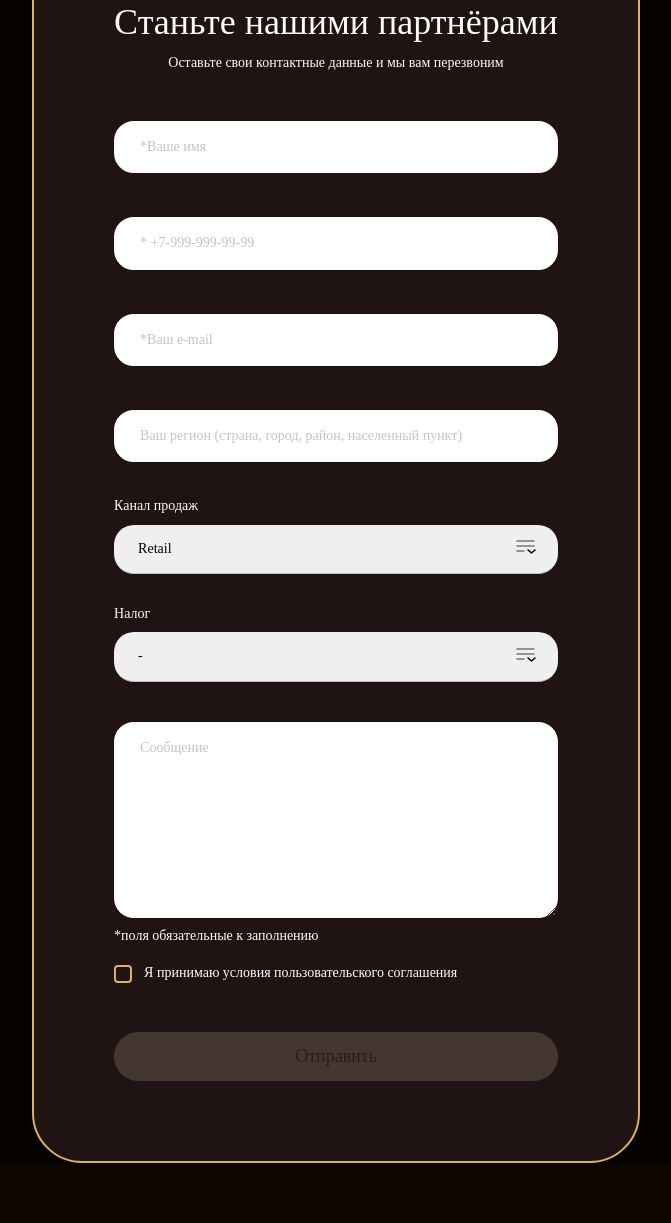
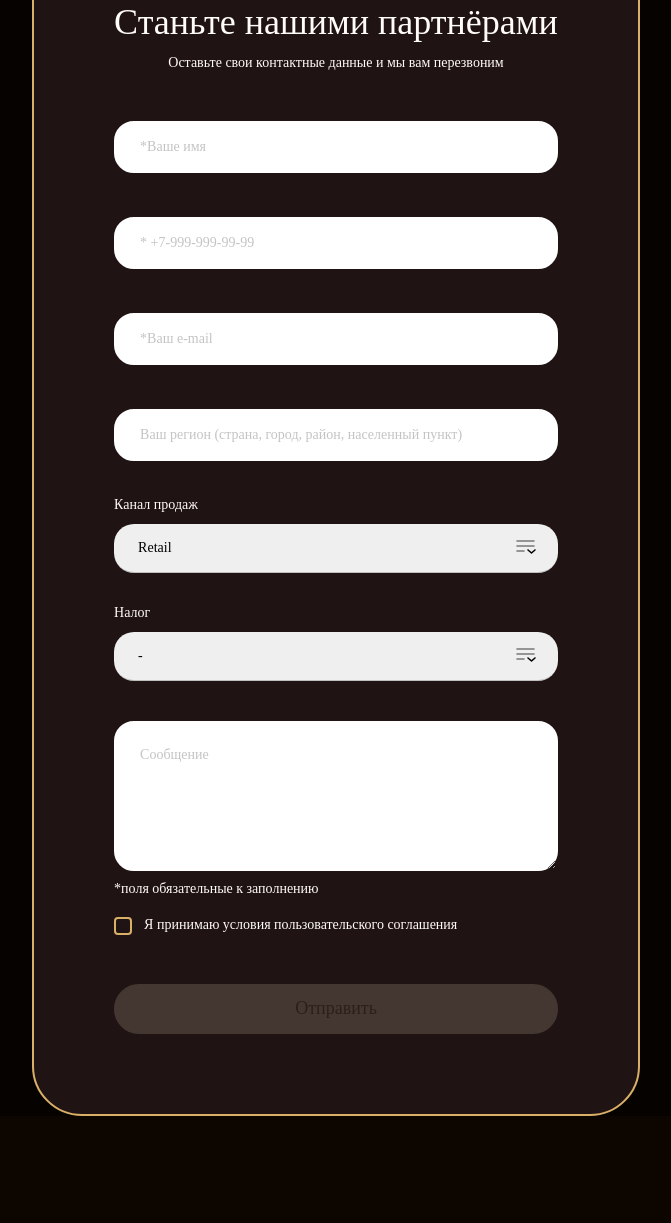
Before and after one commit to Vlaldis95/KubanBread, a Django app: page /contacts/ in a window 1280 px wide. Shown: the part 1373-2596 px from the top of the page, without its empty margins (304-975 px from the left). Run offline with Django 4.2, Linux system fonts and the light colour scheme; some web fonts are replaced.

Commit message:
fix: исправить форму

```diff
--- a/kubansite/pages/forms.py
+++ b/kubansite/pages/forms.py
@@ -33,9 +33,9 @@
     text = forms.CharField(
         widget=forms.Textarea(
             attrs={'placeholder': 'Сообщение',
-                   'class': 'popup__input form__input'}), max_length=200, required=False)
+                   'class': 'popup__input popup__input_type_text form__input'}), max_length=200, required=False)
     rules = forms.BooleanField(
         label='Я принимаю условия пользовательского соглашения',
         widget=forms.CheckboxInput(
             attrs={'class':
-                   'popup__input service-form__input option-template-input choose-services__option'}))
+                   'popup__input form__input form__input_el_extra_options'}))
--- a/kubansite/pages/templates/base.html
+++ b/kubansite/pages/templates/base.html
@@ -5,15 +5,10 @@
   <meta charset="UTF-8">
   <meta http-equiv="X-UA-Compatible" content="IE=edge">
   <meta name="viewport" content="width=device-width, initial-scale=1">
-  <meta
-    name="keywords"
-    content="{% block keywords %}Default title{% endblock keywords %}">
-  <meta
-    name="description"
-    content="{% block description %}Default title{% endblock description %}">
-  <link
-    rel="stylesheet"
-    href="{% static 'pages/index.css' %}">
+  <meta name="keywords" content="{% block keywords %}Default title{% endblock keywords %}">
+  <meta name="description" content="{% block description %}Default title{% endblock description %}">
+  <link rel="icon" type="image/x-icon" href="{% static 'images/favicon.ico' %}">
+  <link rel="stylesheet" href="{% static 'pages/index.css' %}">
   <title>{% block title %}Default title{% endblock title %}</title>
 </head>
 <body class="root">
--- a/kubansite/pages/templates/pages/contacts.html
+++ b/kubansite/pages/templates/pages/contacts.html
@@ -86,7 +86,7 @@
           <div class="option-template-container">
             <label for="id_rules" class="service-form__label">
               {{ form.rules }}
-              <span class="service-form__image service-form__image_type_option form__pseudo-item form__pseudo-item_type_radio"></span>
+              <span class="form__pseudo-item form__pseudo-item_type_radio"></span>
               Я принимаю условия пользовательского соглашения
             </label>
             <span class="popup__error {{form.rules.name}}-error"></span>
--- a/kubansite/static/blocks/category/category.css
+++ b/kubansite/static/blocks/category/category.css
@@ -40,6 +40,7 @@
   margin: 0;
   padding: 0;
   display: flex;
+  -webkit-tap-highlight-color: rgba(0, 0, 0, 0);
 }
 
 .table__item:hover {
--- a/kubansite/static/blocks/popup/__input/_type/popup__input_type_error.css
+++ b/kubansite/static/blocks/popup/__input/_type/popup__input_type_error.css
@@ -2,3 +2,21 @@
   border: 2px solid #B30011;
   background-color: #F5E1DB;
 }
+
+.popup__input_type_text {
+  min-height: 150px;
+}
+
+.form__input_el_extra_options {
+  position: absolute;
+  width: 1px;
+  height: 1px;
+  overflow: hidden;
+  background-color: transparent;
+  border: none;
+  -webkit-appearance: none;
+    -moz-appearance: none;
+        appearance: none;
+  -webkit-clip-path: inset(0 0 0 0);
+          clip-path: inset(0 0 0 0);
+}
--- a/kubansite/static/blocks/popup/popup.css
+++ b/kubansite/static/blocks/popup/popup.css
@@ -31,43 +31,42 @@
   display: block;
 }
 
-.choose-services__input-block {
-  display: -webkit-box;
-  display: -ms-flexbox;
-  display: flex;
-  -webkit-box-pack: center;
-      -ms-flex-pack: center;
-          justify-content: center;
-  gap: 15px;
-  margin: 0;
-  padding: 0;
-  border: none;
+.form__input_type_textarea {
+  min-height: 150px;
 }
-.service-form__input {
-  border: 0;
+
+
+.form__input {
+  border: 2px solid white;
   width: 100%;
   height: 10px;
   -webkit-box-sizing: border-box;
           box-sizing: border-box;
-  border-bottom: 1px solid #bcbcc4;
-  background-color: transparent;
-  margin-top: 5px;
+  background-color: white;
+  padding: 24px;
+  margin: 10px 0 5px;
   font-size: 14px;
   font-family: inherit;
 }
-.service-form__input {
+.form__input_el_extra_options {
   position: absolute;
   width: 1px;
   height: 1px;
   overflow: hidden;
+  background-color: transparent;
+  border: none;
+  -webkit-appearance: none;
+    -moz-appearance: none;
+        appearance: none;
   -webkit-clip-path: inset(0 0 0 0);
           clip-path: inset(0 0 0 0);
 }
-  .service-form__input:checked + .form__pseudo-item_type_radio {
+
+  .form__input:checked + .form__pseudo-item_type_radio {
    position: relative;
 }
 
-.service-form__input + .form__pseudo-item_type_radio::before {
+.form__input + .form__pseudo-item_type_radio::before {
   content: '';
   background-image: url('../../images/no-checked.svg');
   background-repeat: no-repeat;
@@ -81,16 +80,12 @@
   height: 18px;
 }
 
-.service-form__input:checked + .form__pseudo-item_type_radio::before {
+.form__input:checked + .form__pseudo-item_type_radio::before {
   background-image: url('../../images/checked.svg');
 
 }
 
-/* .service-form__input:disabled + .form__pseudo-item_type_radio {
-  border: 1px grey solid;
-} */
-
-.service-form__input:disabled:checked + .form__pseudo-item_type_radio {
+.form__input:disabled:checked + .form__pseudo-item_type_radio {
   background-image: url('https://code.s3.yandex.net/web-code/plane_grey.svg');
 }
 
```
Also changed, not shown: kubansite/static/images/favicon.ico (added), 3 other files.
